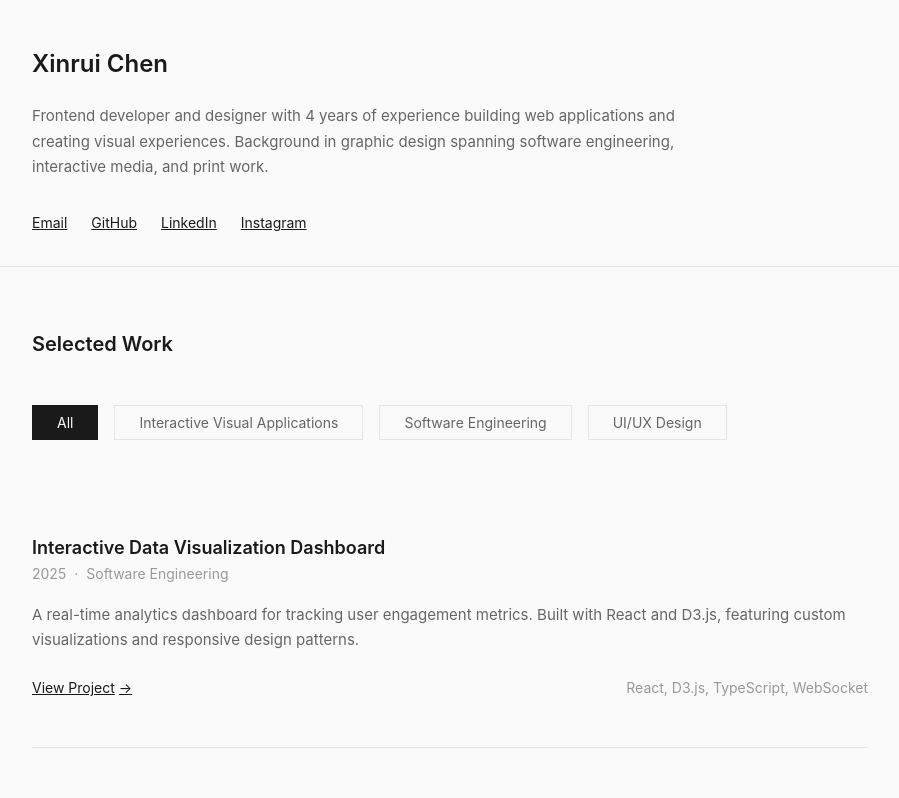
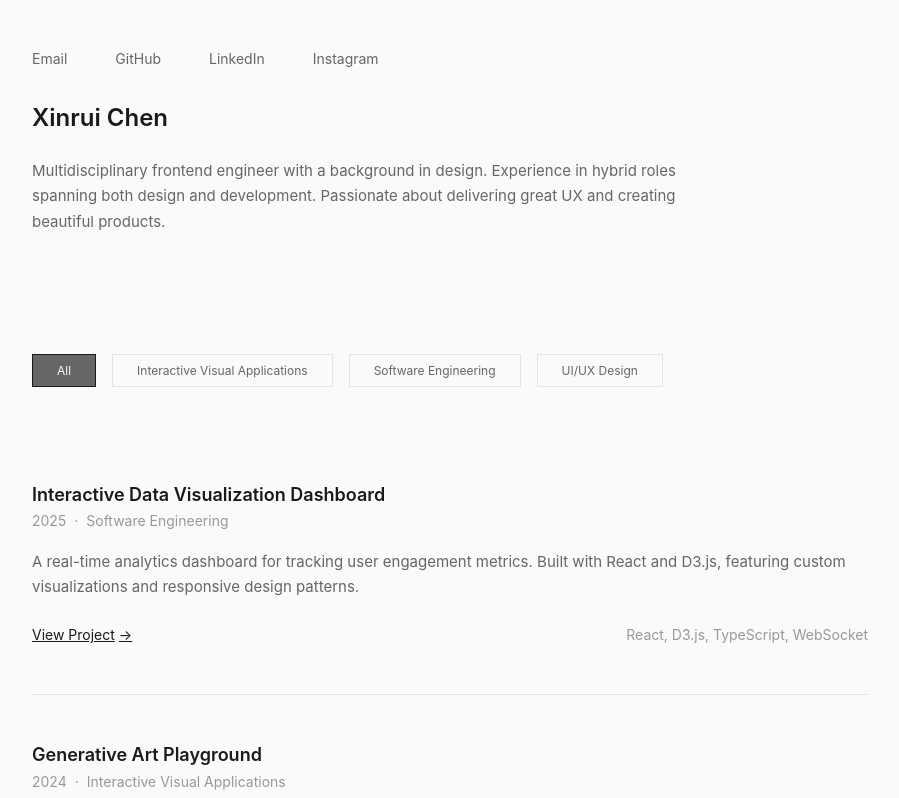
Before and after one commit to xynree/website-2026, a SvelteKit app: page / in a window 1280 px wide. Shown: the top 798 px of the page, without its empty margins (190-1089 px from the left). Built offline with nearby package versions, Linux system fonts and the light colour scheme.

Commit message:
move elements around, cleanup content

```diff
--- a/src/lib/components/Header.svelte
+++ b/src/lib/components/Header.svelte
@@ -19,9 +19,6 @@
 
 <header class="header">
 	<div class="container">
-		<h1 class="name">{name}</h1>
-		<p class="bio">{bio}</p>
-
 		<nav class="social-links" aria-label="Social media links">
 			{#each socialLinks as link}
 				<a href={link.url} target="_blank" rel="noopener noreferrer" class="social-link">
@@ -29,13 +26,15 @@
 				</a>
 			{/each}
 		</nav>
+
+		<h1 class="name">{name}</h1>
+		<p class="bio">{bio}</p>
 	</div>
 </header>
 
 <style>
 	.header {
 		padding: var(--spacing-xl) 0 var(--spacing-lg);
-		border-bottom: 1px solid var(--color-border);
 	}
 
 	.name {
@@ -44,23 +43,27 @@
 
 	.bio {
 		max-width: 650px;
+	}
+
+	nav {
 		margin-bottom: var(--spacing-lg);
 	}
 
 	.social-links {
 		display: flex;
-		gap: var(--spacing-md);
+		gap: var(--spacing-xl);
 		flex-wrap: wrap;
 	}
 
 	.social-link {
-		font-size: 0.875rem;
-		text-decoration: underline;
+		font-size: var(--text-sm);
+		color: var(--color-text-secondary);
+		text-decoration: none;
 		transition: color var(--transition-fast);
 	}
 
 	.social-link:hover {
-		color: var(--color-text-secondary);
+		color: var(--color-text-tertiary);
 	}
 
 	@media (max-width: 768px) {
--- a/src/lib/components/TagFilter.svelte
+++ b/src/lib/components/TagFilter.svelte
@@ -47,10 +47,10 @@
 
 	.tag {
 		padding: var(--spacing-xs) var(--spacing-md);
-		background: transparent;
+		background: var(--color-background);
 		border: 1px solid var(--color-border);
 		color: var(--color-text-secondary);
-		font-size: 0.875rem;
+		font-size: var(--text-xs);
 		cursor: pointer;
 		transition: all var(--transition-fast);
 		font-family: var(--font-sans);
@@ -63,7 +63,7 @@
 	}
 
 	.tag.active {
-		background: var(--color-text-primary);
+		background: var(--color-text-secondary);
 		color: var(--color-background);
 		border-color: var(--color-text-primary);
 	}
--- a/src/lib/content/index.ts
+++ b/src/lib/content/index.ts
@@ -2,12 +2,12 @@ import type { Project } from '$lib/types';
 
 export const bio = {
 	name: 'Xinrui Chen',
-	bio: 'Frontend developer and designer with 4 years of experience building web applications and creating visual experiences. Background in graphic design spanning software engineering, interactive media, and print work.',
+	bio: 'Multidisciplinary frontend engineer with a background in design. Experience in hybrid roles spanning both design and development. Passionate about delivering great UX and creating beautiful products.',
 	socialLinks: [
 		{ name: 'Email', url: 'mailto:your.email@example.com' },
-		{ name: 'GitHub', url: 'https://github.com/yourusername' },
-		{ name: 'LinkedIn', url: 'https://linkedin.com/in/yourusername' },
-		{ name: 'Instagram', url: 'https://instagram.com/yourusername' }
+		{ name: 'GitHub', url: 'https://github.com/xynree' },
+		{ name: 'LinkedIn', url: 'https://linkedin.com/in/xinruichen7' },
+		{ name: 'Instagram', url: 'https://instagram.com/xynree' }
 	]
 };
 
--- a/src/lib/styles/global.css
+++ b/src/lib/styles/global.css
@@ -35,6 +35,11 @@
 	/* Transitions */
 	--transition-fast: 150ms ease;
 	--transition-medium: 250ms ease;
+
+	/** Font Size **/
+	--text-xs: 0.75rem;
+	--text-sm: 0.875rem;
+	--text-md: 1rem;
 }
 
 html {
--- a/src/routes/+page.svelte
+++ b/src/routes/+page.svelte
@@ -24,10 +24,10 @@
 </script>
 
 <svelte:head>
-	<title>{bio.name} - Portfolio</title>
+	<title>{bio.name}</title>
 	<meta
 		name="description"
-		content="Portfolio of {bio.name} - {bio.bio.substring(0, 150)}"
+		content="Portfolio of {bio.name}"
 	/>
 </svelte:head>
 
@@ -41,8 +41,6 @@
 	<main class="main">
 		<div class="container">
 			<section class="work-section">
-				<h2 class="section-title">Selected Work</h2>
-
 				<TagFilter
 					{categories}
 					{selectedCategory}
```
